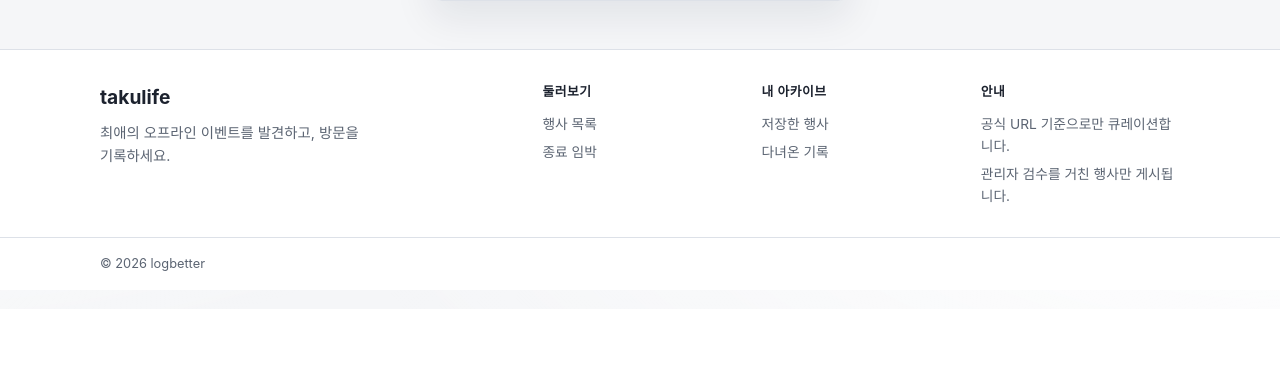
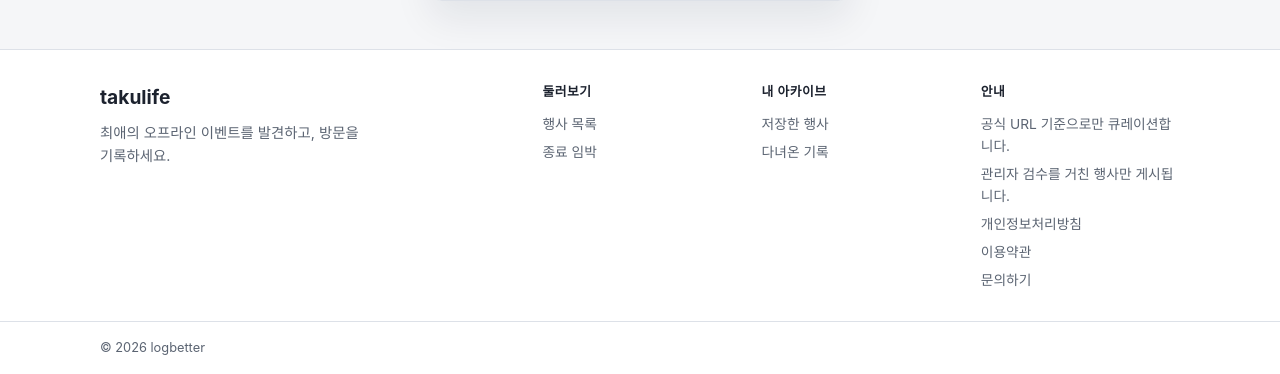
Before and after one commit to youngroknroll/takulife, a Django app: page /accounts/delete/ in a window 1280 px wide. Shown: the part 491-865 px from the top of the page. Before the commit the page ends 762 px from the top, so only its background shows below. Run offline with Django 5.2, Linux system fonts and the light colour scheme; the visitor is signed in with stand-in values (Sample User, id 1); parts of the project's set-up code (start-up, migrations or seed data) failed here and were passed over; some web fonts are replaced.

Commit message:
design(core): 푸터에 법적 페이지 링크·문의 채널 연결
_site_footer.html "안내" 열에 개인정보처리방침·이용약관 링크({% url %}
기반)와 문의 mailto({{ support_email }})를 추가. accounts/forms.py
SignupForm의 하드코딩 링크("/legal/terms/", "/legal/privacy/")가
reverse()로 확인한 실제 라우트와 정확히 일치해 별도 수정 불필요.
templates/account/delete_account.html·_topbar.html의 위험 행동
스타일(.btn-danger 로즈 계열, 탈퇴 진입 링크는 다른 계정 메뉴
항목과 동일한 중립 톤)도 §5.4 기준에 이미 부합해 무변경.

Co-Authored-By: Claude Fable 5 <noreply@anthropic.com>

```diff
--- a/templates/core/partials/_site_footer.html
+++ b/templates/core/partials/_site_footer.html
@@ -27,6 +27,9 @@ consumer homepage. Modelled on standard discovery-service footers
         <h2>안내</h2>
         <p>공식 URL 기준으로만 큐레이션합니다.</p>
         <p>관리자 검수를 거친 행사만 게시됩니다.</p>
+        <a href="{% url 'legal-privacy-page' %}">개인정보처리방침</a>
+        <a href="{% url 'legal-terms-page' %}">이용약관</a>
+        <a href="mailto:{{ support_email }}">문의하기</a>
       </div>
     </nav>
   </div>
```
